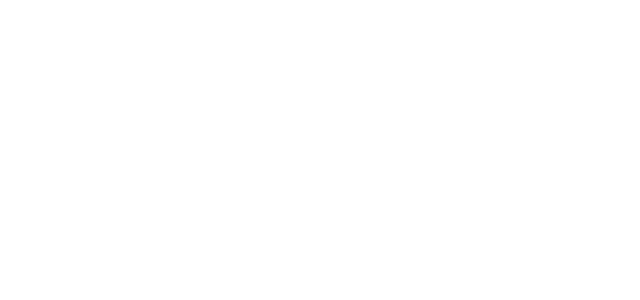
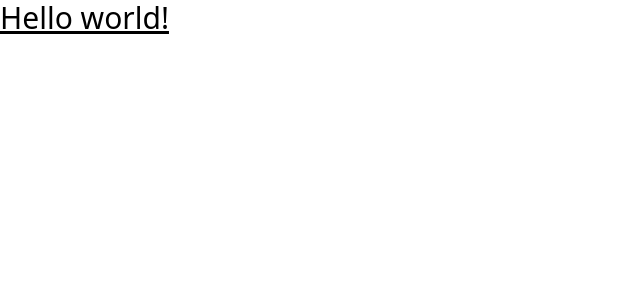
Before and after one commit to zehraworks/case-albert, a React (Vite) app: page / in a window 1280 px wide. Shown: the top 300 px of the page, without its empty margins (0-640 px from the left). Built offline with nearby package versions, Linux system fonts and the light colour scheme.

Commit message:
add tailwind

```diff
--- a/package.json
+++ b/package.json
@@ -16,6 +16,9 @@
     "@types/react": "^18.0.26",
     "@types/react-dom": "^18.0.9",
     "@vitejs/plugin-react": "^3.0.0",
+    "autoprefixer": "^10.4.13",
+    "postcss": "^8.4.21",
+    "tailwindcss": "^3.2.4",
     "vite": "^4.0.0"
   }
 }
--- /dev/null
+++ b/postcss.config.cjs
@@ -0,0 +1,6 @@
+module.exports = {
+  plugins: {
+    tailwindcss: {},
+    autoprefixer: {},
+  },
+}
--- a/src/App.jsx
+++ b/src/App.jsx
@@ -2,10 +2,7 @@
 import "./App.css";
 
 function App() {
-  return (
-    <div className="App">
-    </div>
-  );
+  return <h1 className="text-3xl font-thin underline">Hello world!</h1>;
 }
 
 export default App;
--- a/src/index.css
+++ b/src/index.css
@@ -0,0 +1,3 @@
+@tailwind base;
+@tailwind components;
+@tailwind utilities;
--- /dev/null
+++ b/tailwind.config.cjs
@@ -0,0 +1,8 @@
+/** @type {import('tailwindcss').Config} */
+module.exports = {
+  content: ["./index.html", "./src/**/*.{js,ts,jsx,tsx}"],
+  theme: {
+    extend: {},
+  },
+  plugins: [],
+};
```
Also changed, not shown: 1 other file (tests, documents, lock files or other folders).
